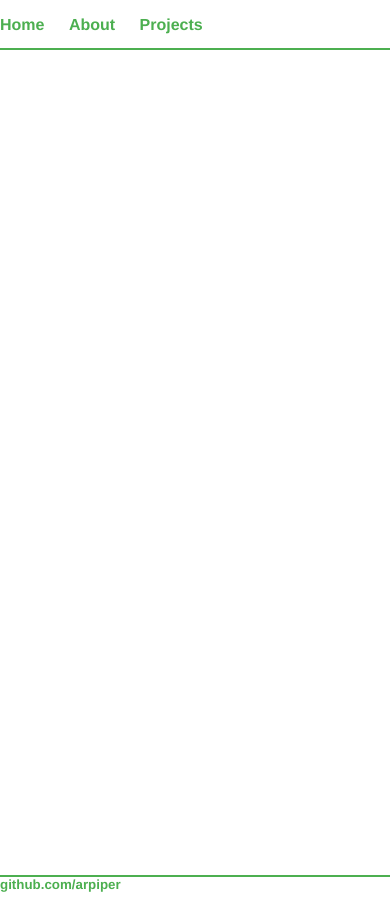
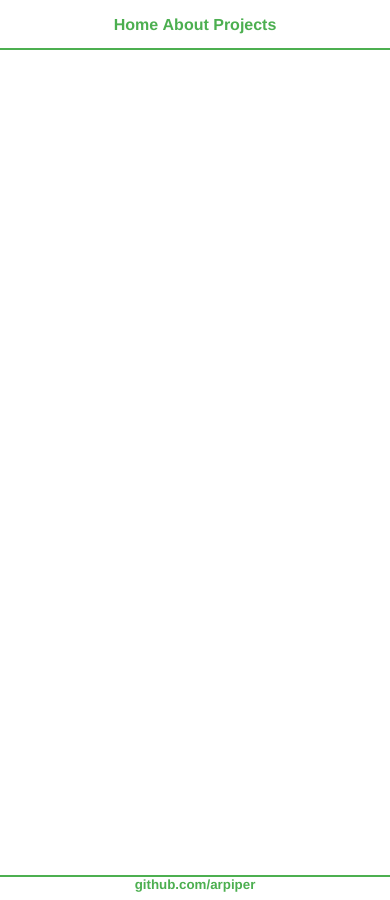
Before and after one commit to arpiper/arpiper.github.io, a Jekyll site: the page built from index.html, in a window 390 px wide. Built offline with Jekyll 4.4.1, drawn with Linux system fonts in a browser that asks for light colours.

Commit message:
media query updates

```diff
--- a/_layouts/default.html
+++ b/_layouts/default.html
@@ -2,7 +2,7 @@
 <html>
   <head>
     <title>{{ page.title }}</title>
-    <link rel="stylesheet" type="text/css" href="/css/main.css" >
+    <link rel="stylesheet" type="text/css" href="/css/main.css">
   </head>
   <body>
     <nav>
--- a/css/main.css
+++ b/css/main.css
@@ -81,7 +81,10 @@ footer p {
       "main"
       "footer";
   }
+  nav, footer {
+    text-align: center;
+  }
+  nav ul li, footer ul li {
+    margin: 0;
+  }
 }
-
-@media screen and (max-width: 720px) {
-}
```
